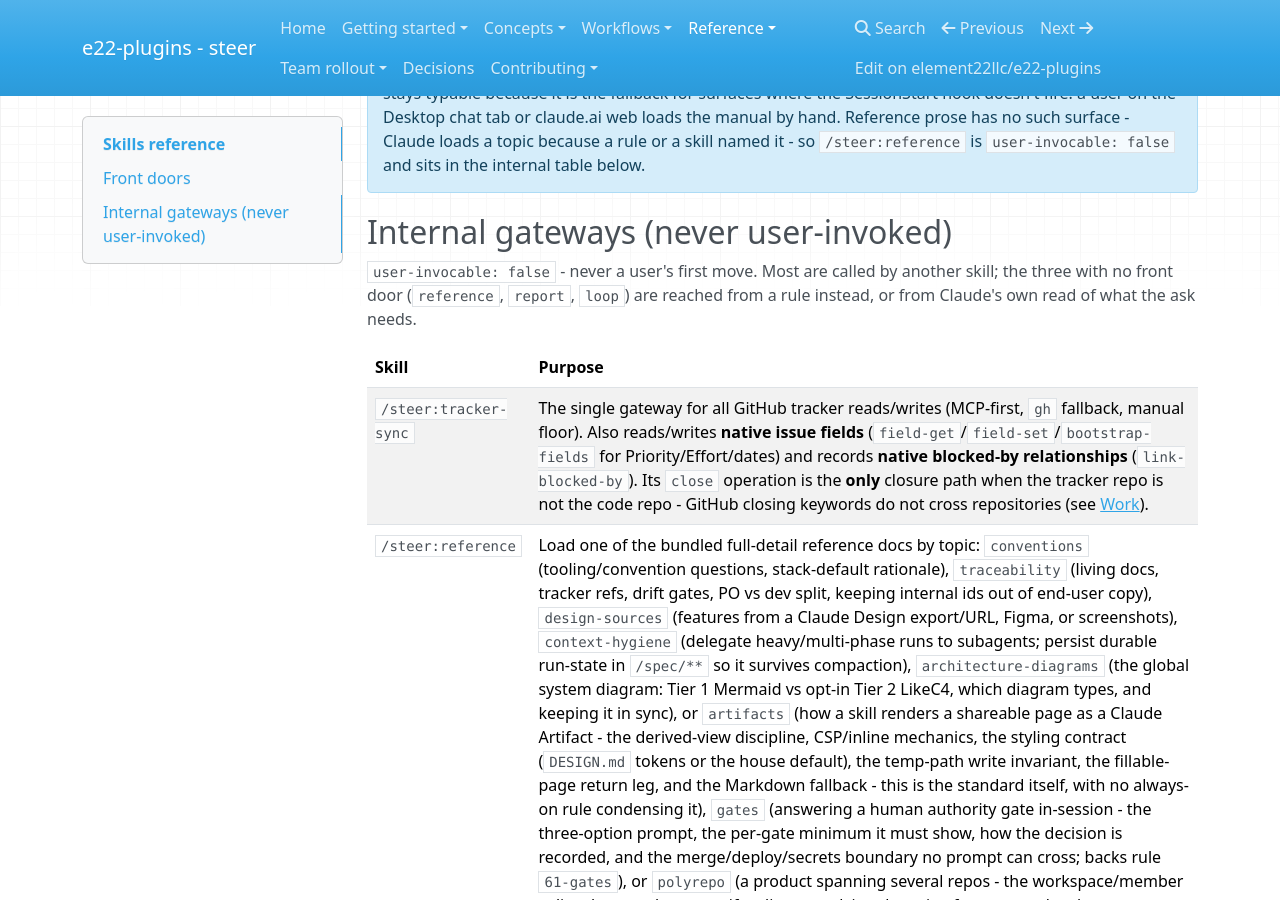
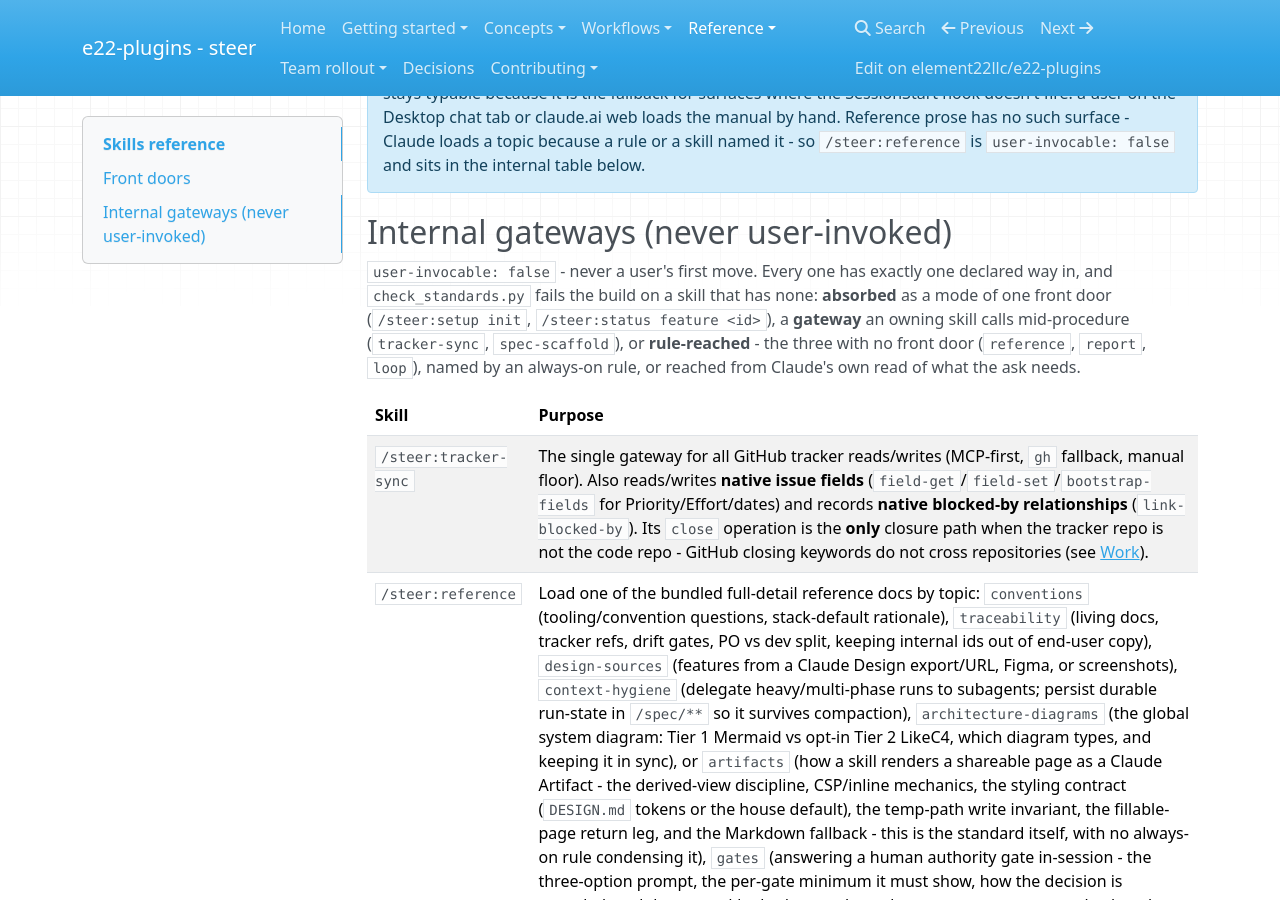
Before and after one commit to element22llc/e22-plugins, an MkDocs documentation site: the page built from docs/reference/skills.md, in a window 1280 px wide and 900 px high, scrolled down 4281 px. Built offline with MkDocs 1.6.1, drawn with Linux system fonts in a browser that asks for light colours; nearby versions of some CDN libraries.

Commit message:
docs: say how an internal skill is reached, and that it is gated
The page already named the three rule-reached skills; what it did not say is
that reachability is now a partition with a gate behind it, so a reader could
not tell which class a given internal skill is in or that leaving one out fails
the build.

Co-Authored-By: Claude Opus 5 (1M context) <noreply@anthropic.com>

```diff
--- a/docs/reference/skills.md
+++ b/docs/reference/skills.md
@@ -100,9 +100,13 @@ specialized skills below as needed, so you rarely reach past this set.
 
 ## Internal gateways (never user-invoked)
 
-`user-invocable: false` - never a user's first move. Most are called by another
-skill; the three with no front door (`reference`, `report`, `loop`) are reached
-from a rule instead, or from Claude's own read of what the ask needs.
+`user-invocable: false` - never a user's first move. Every one has exactly one
+declared way in, and `check_standards.py` fails the build on a skill that has
+none: **absorbed** as a mode of one front door (`/steer:setup init`,
+`/steer:status feature <id>`), a **gateway** an owning skill calls mid-procedure
+(`tracker-sync`, `spec-scaffold`), or **rule-reached** - the three with no front
+door (`reference`, `report`, `loop`), named by an always-on rule, or reached from
+Claude's own read of what the ask needs.
 
 | Skill | Purpose |
 | --- | --- |
```
